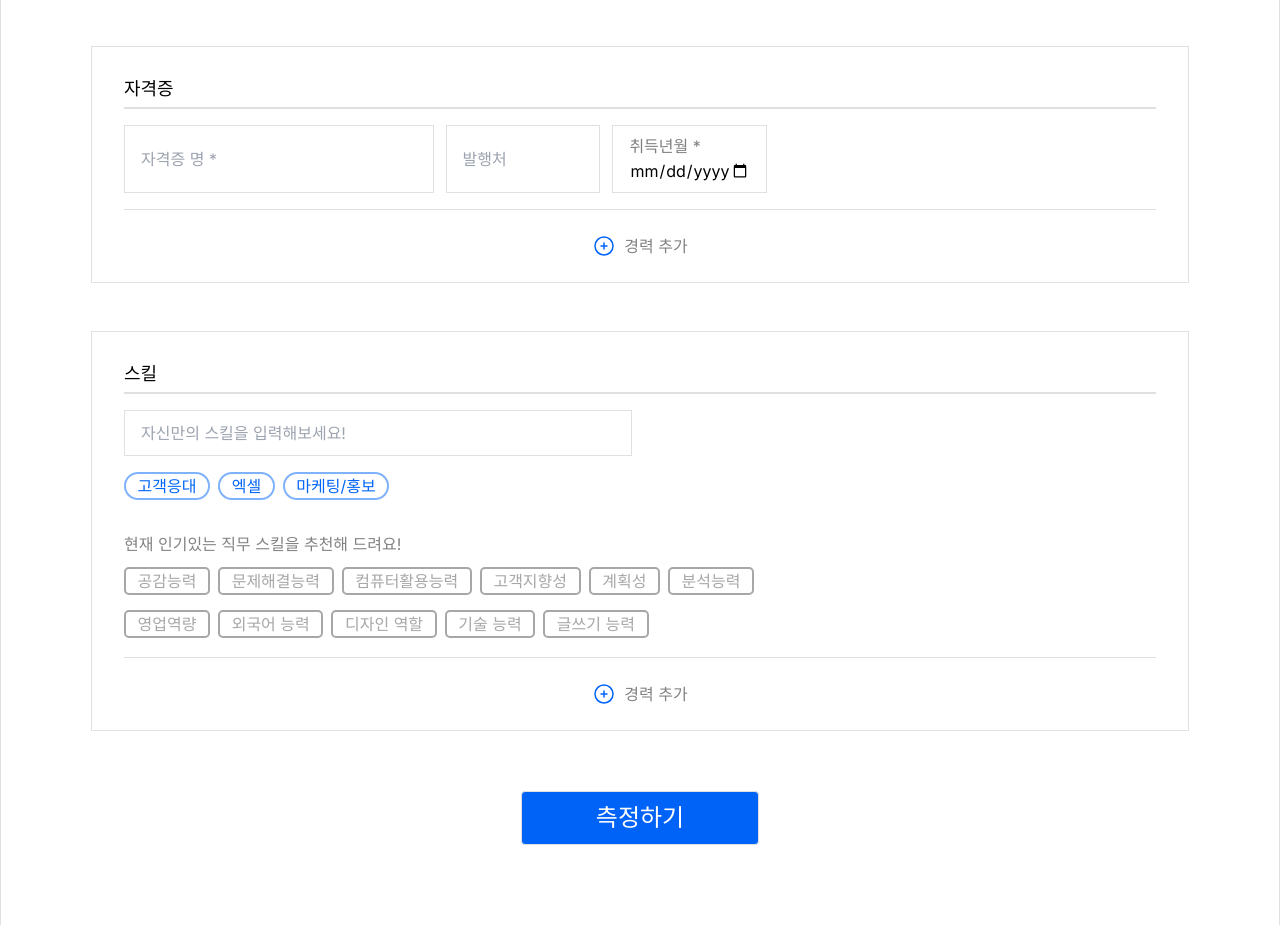
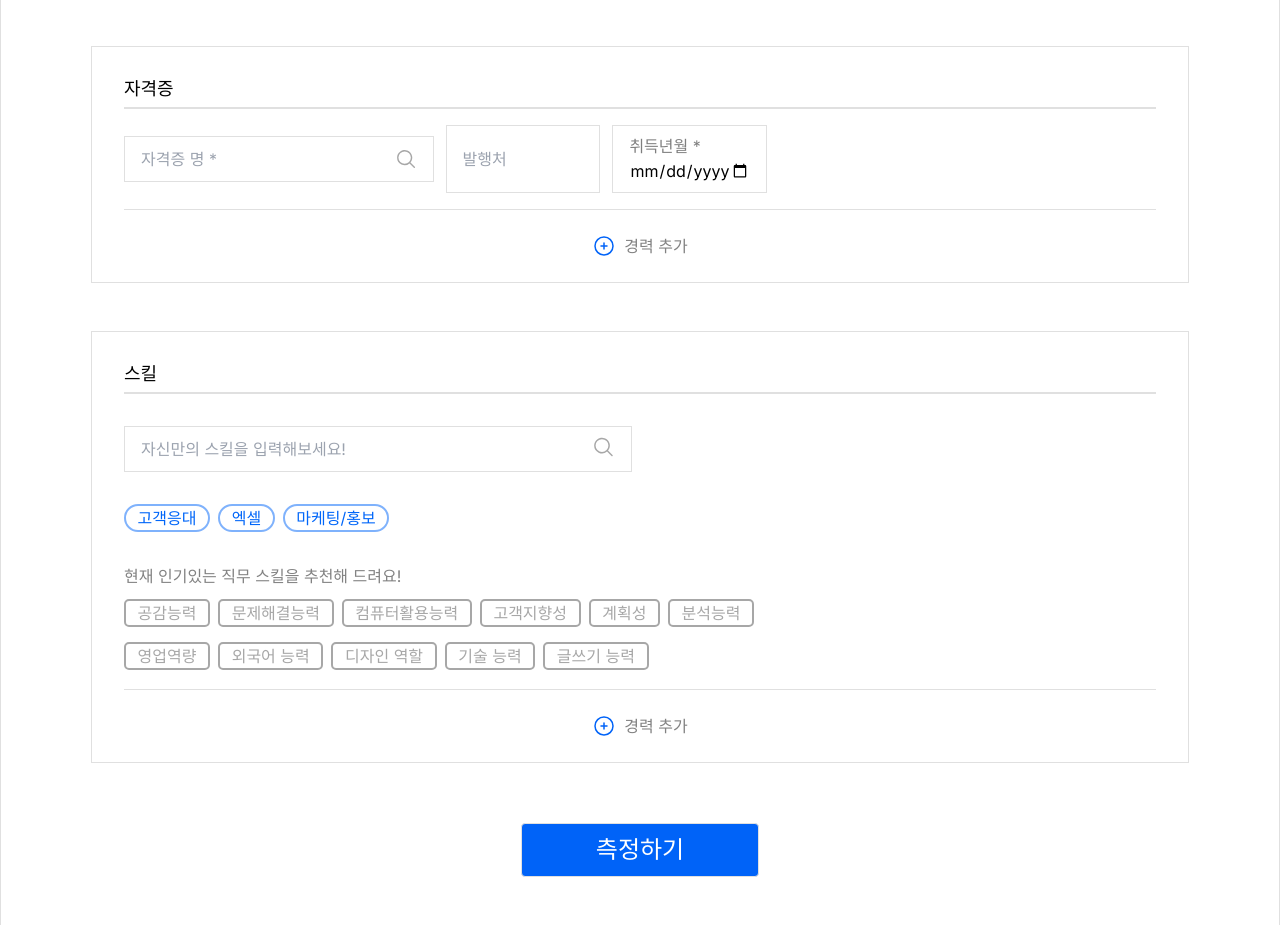
Before and after one commit to jwo1024/FineJob, a Next.js app in the folder finejob-fe/: page /job-suitability in a window 1280 px wide. Shown: the part 1220-2145 px from the top of the page. Built offline with nearby package versions, Linux system fonts and the light colour scheme.

Commit message:
style: 아이콘 추가, tag 스타일 변경

```diff
--- a/finejob-fe/src/containers/job-suitability/CertificateForm.tsx
+++ b/finejob-fe/src/containers/job-suitability/CertificateForm.tsx
@@ -4,6 +4,7 @@ import styles from "@/styles/container-job-suitability/SuitabilityForms.module.s
 import { useRef } from "react";
 import AddButton from "./AddButton";
 import { ICertificateData, IResultChartData } from "./JobSuitabilityPage";
+import { IconSearch } from "@/components/Icons";
 
 export default function CertificateForm({
   complete,
@@ -74,13 +75,16 @@ export default function CertificateForm({
       {!complete && (
         <form className={styles.form}>
           <fieldset className={styles.fieldset}>
+            <div className={styles.input}>
               <input
-              className={styles.input}
+                // className={styles.input}
                 placeholder="자격증 명 *"
                 type="text"
                 name="qualification"
                 ref={qualificationRef}
               />
+              <IconSearch />
+            </div>
             <input
               className={styles.input}
               placeholder="발행처"
--- a/finejob-fe/src/containers/job-suitability/SkillForm.tsx
+++ b/finejob-fe/src/containers/job-suitability/SkillForm.tsx
@@ -4,6 +4,7 @@ import styles from "@/styles/container-job-suitability/SuitabilityForms.module.s
 import { useRef } from "react";
 import AddButton from "./AddButton";
 import { IResultChartData, ISkillData } from "./JobSuitabilityPage";
+import { IconSearch } from "@/components/Icons";
 
 export default function SkillForm({
   complete,
@@ -53,13 +54,15 @@ export default function SkillForm({
         <>
           <form className={styles.form}>
             <fieldset className={styles.fieldset}>
+              <div className={styles.input}>
                 <input
-                className={styles.input}
                   placeholder="자신만의 스킬을 입력해보세요!"
                   type="text"
                   name="skill"
                   ref={skillRef}
                 />
+                <IconSearch />
+              </div>
               <div className={styles.tagContainer}>
                 <div className={styles.tag}>고객응대</div>
                 <div className={styles.tag}>엑셀</div>
@@ -93,9 +96,9 @@ export default function SkillForm({
       )}
 
       {complete && resultChartData?.skillRequirements && (
-        <div className={styles.requirements}>
+        <fieldset className={styles.fieldset}>
           <span className={styles.text}>
-            현재 필요하신 자격증을 알려드릴께요!
+            현재 필요하신 스킬을 알려드릴께요!
           </span>
           <div className={styles.tagContainer}>
             {resultChartData.skillRequirements.map((data, index) => (
@@ -104,7 +107,7 @@ export default function SkillForm({
               </div>
             ))}
           </div>
-        </div>
+        </fieldset>
       )}
 
       <AddButton
--- a/finejob-fe/src/styles/container-job-suitability/SuitabilityForms.module.scss
+++ b/finejob-fe/src/styles/container-job-suitability/SuitabilityForms.module.scss
@@ -149,6 +149,19 @@
           width: 15%;
         }
       }
+      .input:first-child {
+        margin: 0;
+        display: flex;
+        flex-direction: row;
+        align-items: center;
+        input {
+          width: 100%;
+        }
+        svg {
+          width: fit-content;
+          color: rgba($fontGray, 0.7);
+        }
+      }
     }
   }
 }
@@ -159,6 +172,15 @@
       grid-column : 1 / 2;
       display: flex;
       flex-direction: column;
+      .input {
+        display: flex;
+        input {
+          width: 100%;
+        }
+        svg {
+          color: rgba($fontGray, 0.7);
+        }
+      }
   }
   .requirements {
     margin : 0;
@@ -174,7 +196,6 @@
     }
   }
 }
-
 
 // Tag
 .requirements {
```
Lines whose indentation alone changed are shown as unchanged.
